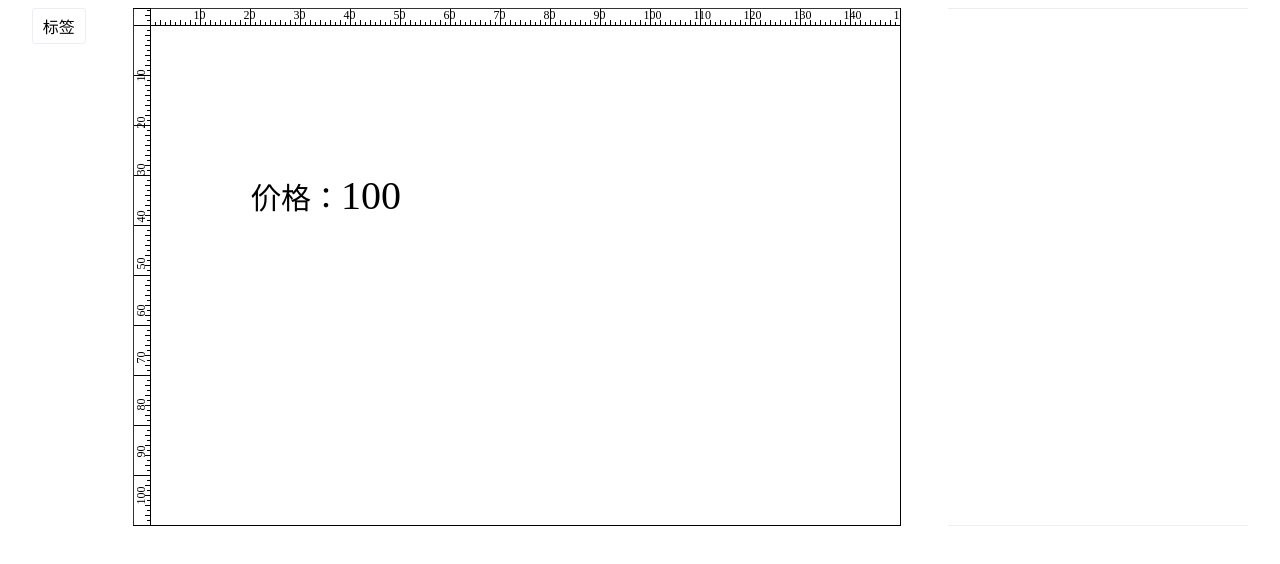
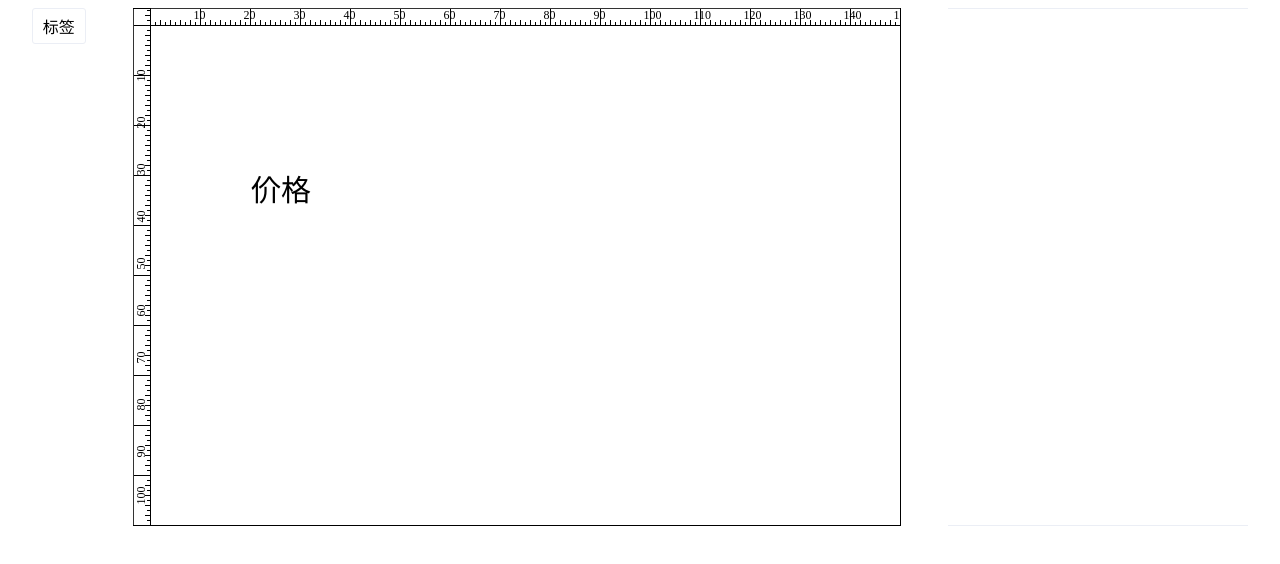
Before and after one commit to wumaoliu/dragDesign, a Vue app: page /#/ in a window 1280 px wide. Shown: the top 564 px of the page. Built offline with nearby package versions, Linux system fonts and the light colour scheme.

Commit message:
[修改]配置isDesign

```diff
--- a/src/components/componentBanner.vue
+++ b/src/components/componentBanner.vue
@@ -6,7 +6,7 @@
       v-text="item.label"
       :key="item.type"
       draggable="true"
-      @dragstart="handleDrag"
+      @dragstart="(ev) => {handleDrag(ev, item)}"
     ></div>
   </div>
 </template>
@@ -22,10 +22,11 @@ export default {
     }
   },
   methods: {
-    handleDrag (ev) {
-      // TODO
-      ev.dataTransfer.setData('type', 'cell')
+    handleDrag (ev, item) {
+      ev.dataTransfer.setData('type', item.type)
       ev.dataTransfer.setData('behavior', 'createNode')
+      // 定义拖动图片
+      // ev.dataTransfer.setDragImage(imageObj, x, y)
     }
   }
 }
--- a/src/components/componentViewer.vue
+++ b/src/components/componentViewer.vue
@@ -10,7 +10,7 @@ export default {
   name: 'componentViewer',
   components,
   render (h) {
-    if (!renderDom) renderDom = new RenderDom(h, this.state)
+    if (!renderDom) renderDom = new RenderDom(h, this.isDesign)
     let mainViewer = h(
       'div',
       {
@@ -27,9 +27,9 @@ export default {
     return mainViewer
   },
   props: {
-    state: {
-      type: String,
-      default: 'design'
+    isDesign: {
+      type: Boolean,
+      default: true
     }
   },
   data () {
@@ -44,6 +44,7 @@ export default {
       ev.preventDefault()
     },
     handleDrop (ev) {
+      if (!this.isDesign) return
       let {top, left} = this.$el.getBoundingClientRect()
       let type = ev.dataTransfer.getData('type')
       let index = ev.dataTransfer.getData('index')
--- a/src/components/coordinate.vue
+++ b/src/components/coordinate.vue
@@ -3,7 +3,7 @@
     class="coordinate"
     :style="coordinateStyle"
   >
-    <div class="y-axis">
+    <div class="y-axis" v-show="isDesign">
       <span
         v-for="(item, idx) in markY"
         v-text="item"
@@ -11,7 +11,7 @@
       ></span>
     </div>
     <div class="right-wrapper">
-      <div class="x-axis">
+      <div class="x-axis" v-show="isDesign">
         <span
           v-for="(item, idx) in markX"
           v-text="item"
@@ -37,6 +37,10 @@ export default {
     limitY: {
       type: Number,
       default: 100
+    },
+    isDesign: {
+      type: Boolean,
+      default: true
     }
   },
   data () {
@@ -44,8 +48,10 @@ export default {
       markX: this.initMark(this.limitX),
       markY: this.initMark(this.limitY),
       coordinateStyle: {
-        width: `${this.limitX * 5 + 17}px`,
-        height: `${this.limitY * 5 + 17}px`
+        width: `${this.limitX * 5 + (this.isDesign ? 17 : 0)}px`,
+        height: `${this.limitY * 5 + (this.isDesign ? 17 : 0)}px`,
+        borderTopWidth: this.isDesign ? 0 : '1px',
+        borderLeftWidth: this.isDesign ? 0 : '1px'
       }
     }
   },
@@ -63,8 +69,6 @@ export default {
   flex-direction: row;
   position: relative;
   border: 1px solid #000000;
-  border-top: none;
-  border-left: none;
   overflow: hidden;
   -webkit-touch-callout: none; /* iOS Safari */
   -webkit-user-select: none; /* Chrome/Safari/Opera */
--- a/src/components/repository/cell/config.json
+++ b/src/components/repository/cell/config.json
@@ -3,25 +3,20 @@
   "type": "cell",
   "props": [
     {
-      "key": "label",
-      "label": "标签文本",
+      "key": "value",
+      "label": "文本",
       "type": "input",
-      "init": "标签"
-    },
+      "init": "text"
+    }
+  ],
+  "style": [
     {
-      "key": "labelSize",
-      "label": "标签尺寸",
-      "type": "number",
-      "init": 5
-    },
-    {
-      "key": "valueSize",
-      "label": "值尺寸",
+      "key": "fontSize",
+      "label": "字体尺寸",
       "type": "number",
       "init": 5
     }
   ],
-  "style": [],
   "coordinate": [
     {
       "key": "x",
--- a/src/components/repository/cell/index.vue
+++ b/src/components/repository/cell/index.vue
@@ -1,60 +1,15 @@
 <template>
-  <div class="cell">
-    <span
-      :style="labelStyle"
-      v-text="labelText"
-    ></span>
-    <span
-      :style="valueStyle"
-      v-text="value"
-    ></span>
-  </div>
+  <div class="cell" v-text="value"></div>
 </template>
 
 <script>
-import {mm2px} from '@/utils/utils'
-
 export default {
   name: 'cell',
   props: {
-    label: {
-      type: String,
-      default: '标签'
-    },
     value: {
       type: [String, Number],
-      default: '值'
-    },
-    separation: {
-      type: String,
-      default: '：'
-    },
-    labelSize: {
-      type: Number,
-      default: 4
-    },
-    valueSize: {
-      type: Number,
-      default: 4
+      default: 'text'
     }
-  },
-  computed: {
-    labelText () {
-      return `${this.label}${this.separation}`
-    },
-    labelStyle () {
-      return {
-        fontSize: `${mm2px(this.labelSize)}px`
-      }
-    },
-    valueStyle () {
-      return {
-        fontSize: `${mm2px(this.valueSize)}px`
-      }
-    }
-  },
-  data () {
-    return {}
   }
 }
 </script>
--- a/src/mock/nodeList.json
+++ b/src/mock/nodeList.json
@@ -3,12 +3,11 @@
     "name": "文本",
     "type": "cell",
     "props": {
-      "label": "价格",
-      "value": "100",
-      "labelSize": 6,
-      "valueSize": 8
+      "value": "价格"
     },
-    "style": {},
+    "style": {
+      "fontSize": 6
+    },
     "coordinate": {
       "x": 20,
       "y": 30
--- a/src/utils/renderDom.js
+++ b/src/utils/renderDom.js
@@ -6,11 +6,11 @@ class RenderDom {
   /**
    * 构造器
    * @param {Function} h
-   * @param {String} state
+   * @param {Boolean} isDesign
    */
-  constructor (h, state) {
+  constructor (h, isDesign) {
     this.$createElement = h
-    this.state = state
+    this.isDesign = isDesign
   }
 
   /**
@@ -18,30 +18,17 @@ class RenderDom {
    * @param {Array} nodeTree
    */
   render (nodeList) {
-    // return nodeTree.map(node => {
-    //   let {type, props, style, children} = node
-    //   let component = this.$createElement(
-    //     type,
-    //     {
-    //       props,
-    //       style
-    //     },
-    //     children.map(child => this.$createElement(child))
-    //   )
-    //   if (this.state === 'design') {
-    //     component = this.$createElement(wrapper, {}, component)
-    //   }
-    //   return component
-    // })
     return nodeList.map((node, index) => {
       // 配置节点index
       node.$index = index
       let {type, props, style, coordinate} = node
-      // 坐标位置毫米转px
+      // 毫米转px
       style = {
         ...style,
+        ...(this.isDesign ? {} : {position: 'absolute'}),
         top: mm2px(coordinate.y) + 'px',
-        left: mm2px(coordinate.x) + 'px'
+        left: mm2px(coordinate.x) + 'px',
+        fontSize: mm2px(style.fontSize || 1) + 'px'
       }
       let result
       let component = this.$createElement(
@@ -52,7 +39,7 @@ class RenderDom {
         }
       )
       // 设计态坐标位置绑定至wrapper
-      if (this.state === 'design') {
+      if (this.isDesign) {
         result = this.$createElement(wrapper, {
           props: {
             type,
```
